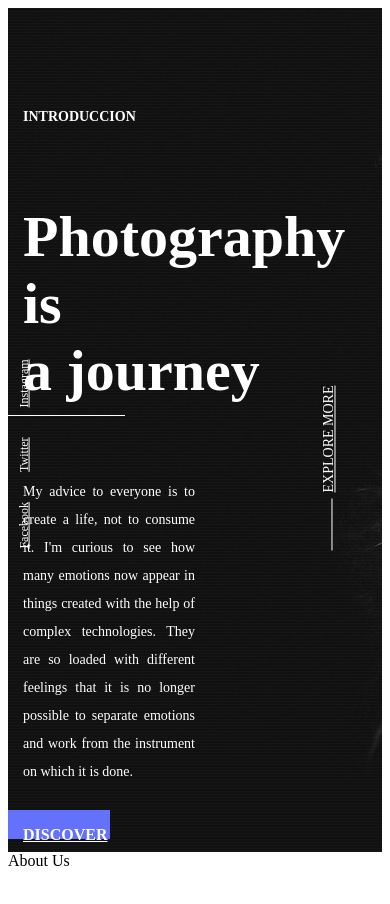
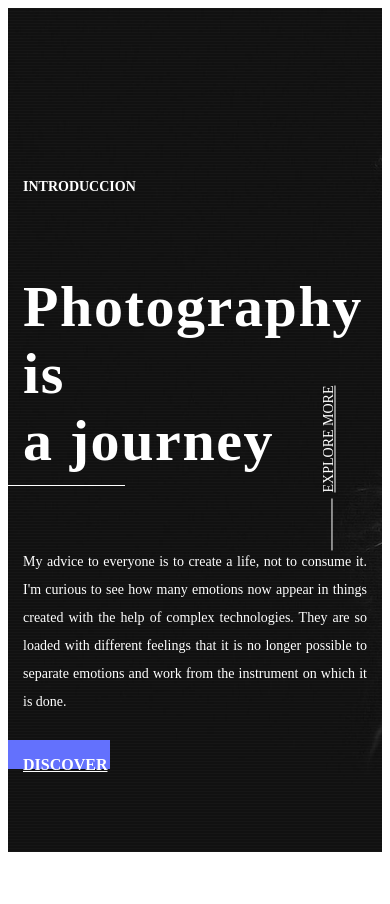
Before and after one commit to bohernandez/webTemplate, a Gatsby site: page / in a window 390 px wide. Shown: the top 904 px of the page. Built offline with nearby package versions, Linux system fonts and the light colour scheme; Gatsby itself is replaced by a stand-in of ours.

Commit message:
Fixing responsive issues in home page

```diff
--- a/gatsby-config.js
+++ b/gatsby-config.js
@@ -1,4 +1,5 @@
 module.exports = {
+  pathPrefix: `/webTemplate`,
   siteMetadata: {
     title: 'Home Page Header',
   },
--- a/package.json
+++ b/package.json
@@ -22,9 +22,11 @@
     "build": "gatsby build",
     "develop": "gatsby develop",
     "format": "prettier --write 'src/**/*.js'",
-    "test": "echo \"Error: no test specified\" && exit 1"
+    "test": "echo \"Error: no test specified\" && exit 1",
+    "deploy": "gatsby build --prefix-paths && gh-pages -d public"
   },
   "devDependencies": {
+    "gh-pages": "^1.2.0",
     "prettier": "^1.12.0"
   },
   "repository": {
--- a/src/pages/index.js
+++ b/src/pages/index.js
@@ -31,9 +31,6 @@ const IndexPage = () => (
       </div>
     </header>
 
-    <section>
-      <div id='about'>About Us</div>
-    </section>
     <SignUp />
   </div>
 )
--- a/src/pages/index.scss
+++ b/src/pages/index.scss
@@ -53,6 +53,7 @@
             left: -38px;
         }
     }
+
     .hero-container__description {
         font-family: 'Poppins';
         font-size: 14px;
@@ -126,3 +127,23 @@
         }
     }
 }
+
+@media only screen and (max-width: 580px) {
+    .hero-container__title {
+        letter-spacing: .1rem;
+        font-size: 3.0rem;
+        margin-bottom: 40px;
+    }
+
+    .hero-container__description {
+        width: 100% !important;
+    }
+
+    .hero-container__social {
+        -ms-transform: rotate(0deg) !important; /* IE 9 */
+        -webkit-transform: rotate(0deg) !important; /* Safari 3-8 */
+        transform: rotate(0deg) !important;
+        position: static !important;
+
+    }
+}
```
Also changed, not shown: gatsby-node.js (+9 -0 lines), src/layouts/index.js (+5 -4 lines), 1 other file.
